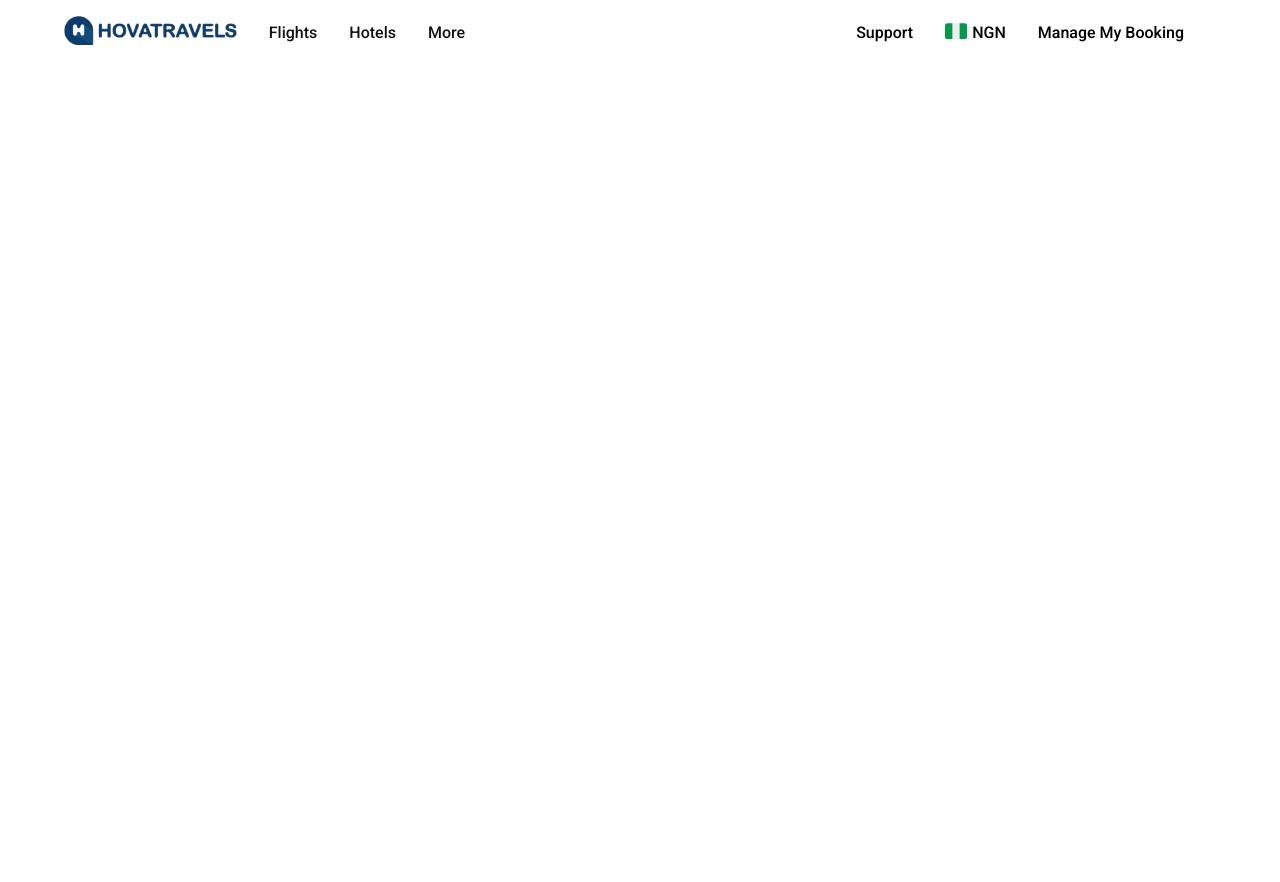
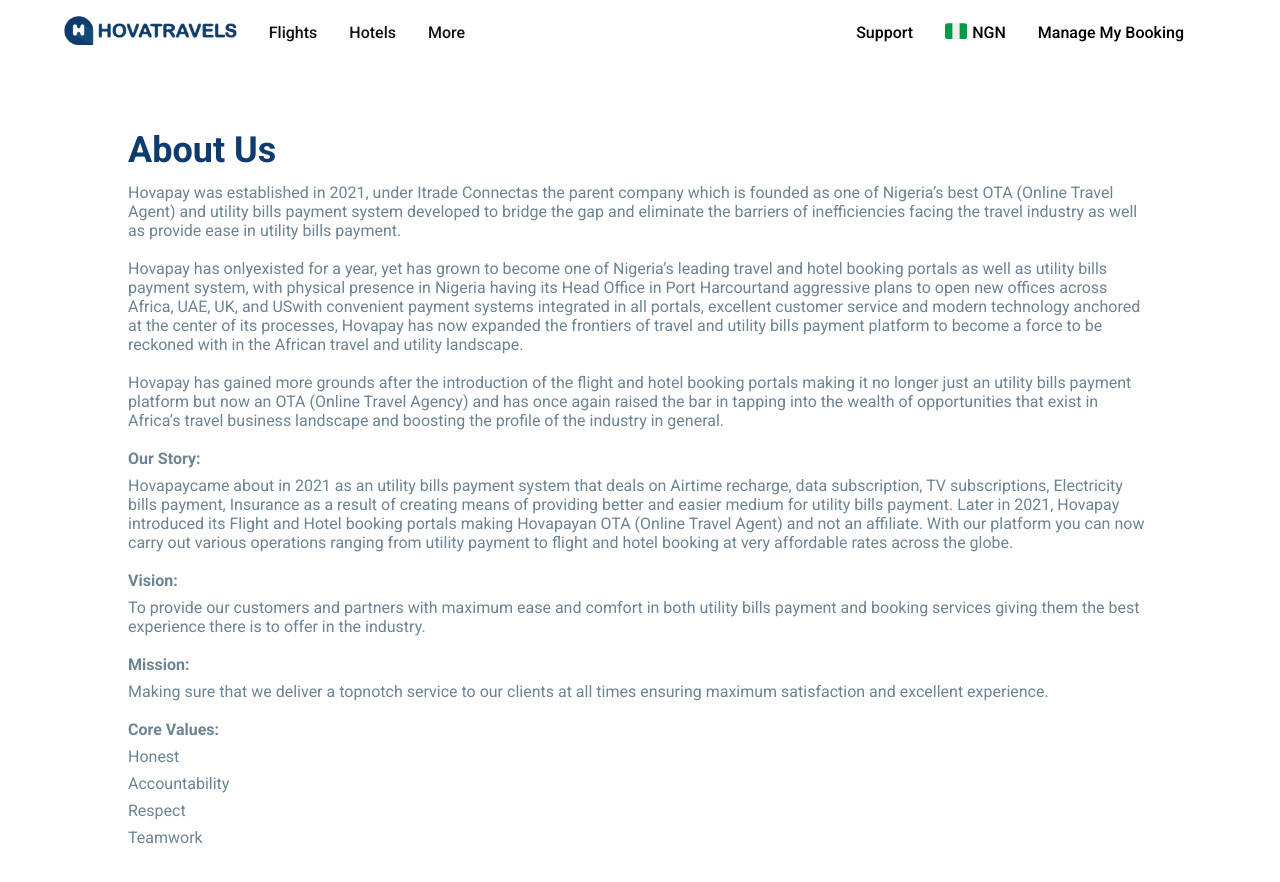
Before and after one commit to mishael1-d/travelagency, a React (Create React App) app: page /about in a window 1280 px wide. Shown: the top 882 px of the page. Before the commit the page ends 800 px from the top, so only its background shows below. Built offline with nearby package versions, Linux system fonts and the light colour scheme.

Commit message:
Added about page

```diff
--- a/src/App.js
+++ b/src/App.js
@@ -2,12 +2,14 @@ import './App.css';
 import {BrowserRouter as Router, Routes, Route} from 'react-router-dom'
 import Navbar from './components/Navbar/Navbar'
 import Home from './pages/Home';
+import About from './pages/About';
 function App() {
   return (
     <Router>
       <Navbar/>
       <Routes>
         <Route path='/' exact element={<Home/>}/>
+        <Route path='/about' exact element={<About/>}/>
       </Routes>
     </Router>
   );
--- /dev/null
+++ b/src/components/About/About.css
@@ -0,0 +1,23 @@
+.about-section-title {
+    font-size: 36px;
+    color: #0e3c6e;
+    margin-bottom: .75rem;
+}
+
+.about-section-content {
+    color: #6d8494;
+}
+
+.about-section-content span {
+    display: block;
+    margin-bottom: .5rem;
+    font-weight: 700;
+}
+
+.about-section-content ul {
+    list-style: none;
+}
+
+.about-section-content ul li {
+    margin: .5rem 0;
+}
--- /dev/null
+++ b/src/components/About/About.jsx
@@ -0,0 +1,80 @@
+import React from "react";
+import './About.css'
+
+function AboutPage() {
+  return (
+    <div className="about-section__container">
+      <div className="container">
+        <h3 className="about-section-title">About Us</h3>
+        <div className="about-section-content">
+          <p>
+            Hovapay was established in 2021, under Itrade Connectas the parent
+            company which is founded as one of Nigeria’s best OTA (Online Travel
+            Agent) and utility bills payment system developed to bridge the gap
+            and eliminate the barriers of inefficiencies facing the travel
+            industry as well as provide ease in utility bills payment.
+          </p>
+          <br />
+          <p>
+            Hovapay has onlyexisted for a year, yet has grown to become one of
+            Nigeria’s leading travel and hotel booking portals as well as
+            utility bills payment system, with physical presence in Nigeria
+            having its Head Office in Port Harcourtand aggressive plans to open
+            new offices across Africa, UAE, UK, and USwith convenient payment
+            systems integrated in all portals, excellent customer service and
+            modern technology anchored at the center of its processes, Hovapay
+            has now expanded the frontiers of travel and utility bills payment
+            platform to become a force to be reckoned with in the African travel
+            and utility landscape.
+          </p>
+          <br />
+          <p>
+            Hovapay has gained more grounds after the introduction of the flight
+            and hotel booking portals making it no longer just an utility bills
+            payment platform but now an OTA (Online Travel Agency) and has once
+            again raised the bar in tapping into the wealth of opportunities
+            that exist in Africa’s travel business landscape and boosting the
+            profile of the industry in general.
+          </p>
+          <br />
+          <p>
+            <span>Our Story:</span>
+            Hovapaycame about in 2021 as an utility bills payment system that
+            deals on Airtime recharge, data subscription, TV subscriptions,
+            Electricity bills payment, Insurance as a result of creating means
+            of providing better and easier medium for utility bills payment.
+            Later in 2021, Hovapay introduced its Flight and Hotel booking
+            portals making Hovapayan OTA (Online Travel Agent) and not an
+            affiliate. With our platform you can now carry out various
+            operations ranging from utility payment to flight and hotel booking
+            at very affordable rates across the globe.
+          </p>
+          <br />
+          <p>
+            <span>Vision:</span>
+            To provide our customers and partners with maximum ease and comfort
+            in both utility bills payment and booking services giving them the
+            best experience there is to offer in the industry.
+          </p>
+          <br />
+          <p>
+            <span>Mission:</span>
+            Making sure that we deliver a topnotch service to our clients at all times ensuring maximum satisfaction and excellent experience.
+          </p>
+          <br />
+          <p>
+            <span>Core Values:</span>
+            <ul>
+                <li>Honest</li>
+                <li>Accountability</li>
+                <li>Respect</li>
+                <li>Teamwork</li>
+            </ul>
+          </p>
+        </div>
+      </div>
+    </div>
+  );
+}
+
+export default AboutPage;
--- a/src/components/FlightDisplay/Flights.jsx
+++ b/src/components/FlightDisplay/Flights.jsx
@@ -1,7 +1,7 @@
 import React from "react";
-import im1 from "../../assets/Abuja.png";
-import im2 from "../../assets/Accra.png";
-import im3 from "../../assets/Instabul.jpg";
+import im1 from "../../assets/bg.png";
+import im2 from "../../assets/bg1.png";
+import im3 from "../../assets/bg2.png";
 import im4 from "../../assets/Kigali.jpg";
 import im5 from "../../assets/new-york.jpg";
 import im6 from "../../assets/New Delhi.png";
--- a/src/components/Footer/Footer.jsx
+++ b/src/components/Footer/Footer.jsx
@@ -33,7 +33,7 @@ function Footer() {
           <div className="content-middle">
             <h5>Useful Links</h5>
             <ul>
-              <li>About Us</li>
+              <li><a href="/about">About Us</a></li>
               <li>Blog</li>
               <li>Bill Payment</li>
               <li>Refer a customer</li>
--- a/src/components/HotelDisplay/Hotels.jsx
+++ b/src/components/HotelDisplay/Hotels.jsx
@@ -1,7 +1,7 @@
 import React from "react";
-import im1 from "../../assets/Abuja.png";
-import im2 from "../../assets/Accra.png";
-import im3 from "../../assets/Instabul.jpg";
+import im1 from "../../assets/bg.png";
+import im2 from "../../assets/bg1.png";
+import im3 from "../../assets/bg2.png";
 import im4 from "../../assets/Kigali.jpg";
 import im5 from "../../assets/new-york.jpg";
 import im6 from "../../assets/New Delhi.png";
--- a/src/components/Seo_Footer/SeoFooter.css
+++ b/src/components/Seo_Footer/SeoFooter.css
@@ -1,7 +1,8 @@
 .seo-footer__container .container {
   padding: 0 4rem;
 }
-.content h5, .content h2 {
+.content h5,
+.content h2 {
   font-size: 1rem;
   line-height: 1rem;
   margin-bottom: 1.5rem !important;
@@ -15,10 +16,8 @@
 
 .flight-links ul li {
   color: #6d8494;
-}
-
-.flight-links ul li {
   padding: 4px 0;
+  cursor: pointer;
 }
 
 .flight-links ul li:hover {
@@ -38,7 +37,7 @@ color: #6d8494;
   list-style: none;
 }
 .flight-links ul h5 {
-    margin-bottom: .5rem !important;
+  margin-bottom: 0.5rem !important;
 }
 
 .dotted-lines {
--- /dev/null
+++ b/src/pages/About.jsx
@@ -0,0 +1,12 @@
+import React from 'react'
+import AboutPage from '../components/About/About'
+
+function About() {
+  return (
+    <>
+        <AboutPage/>
+    </>
+  )
+}
+
+export default About
```
Lines whose indentation alone changed are shown as unchanged.
